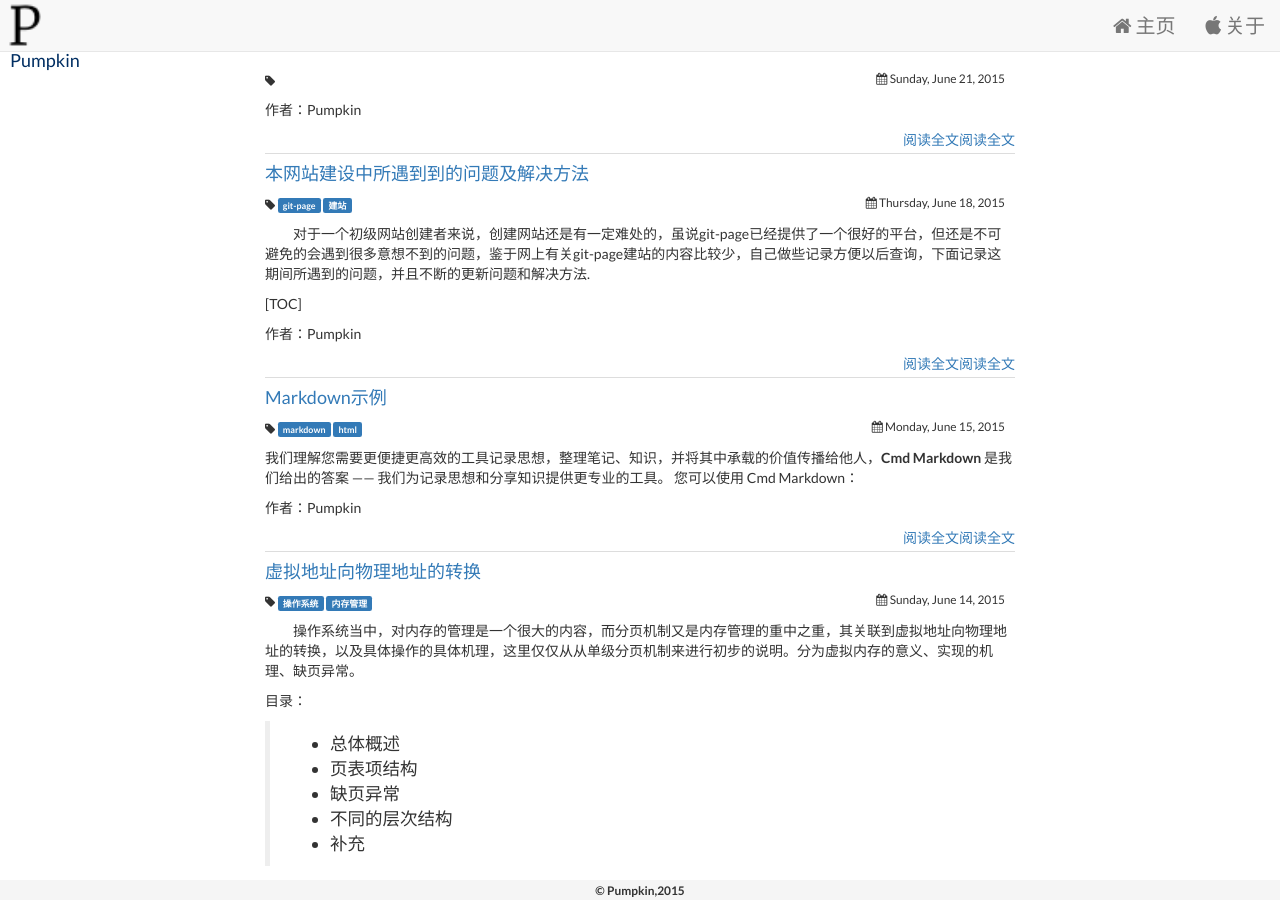
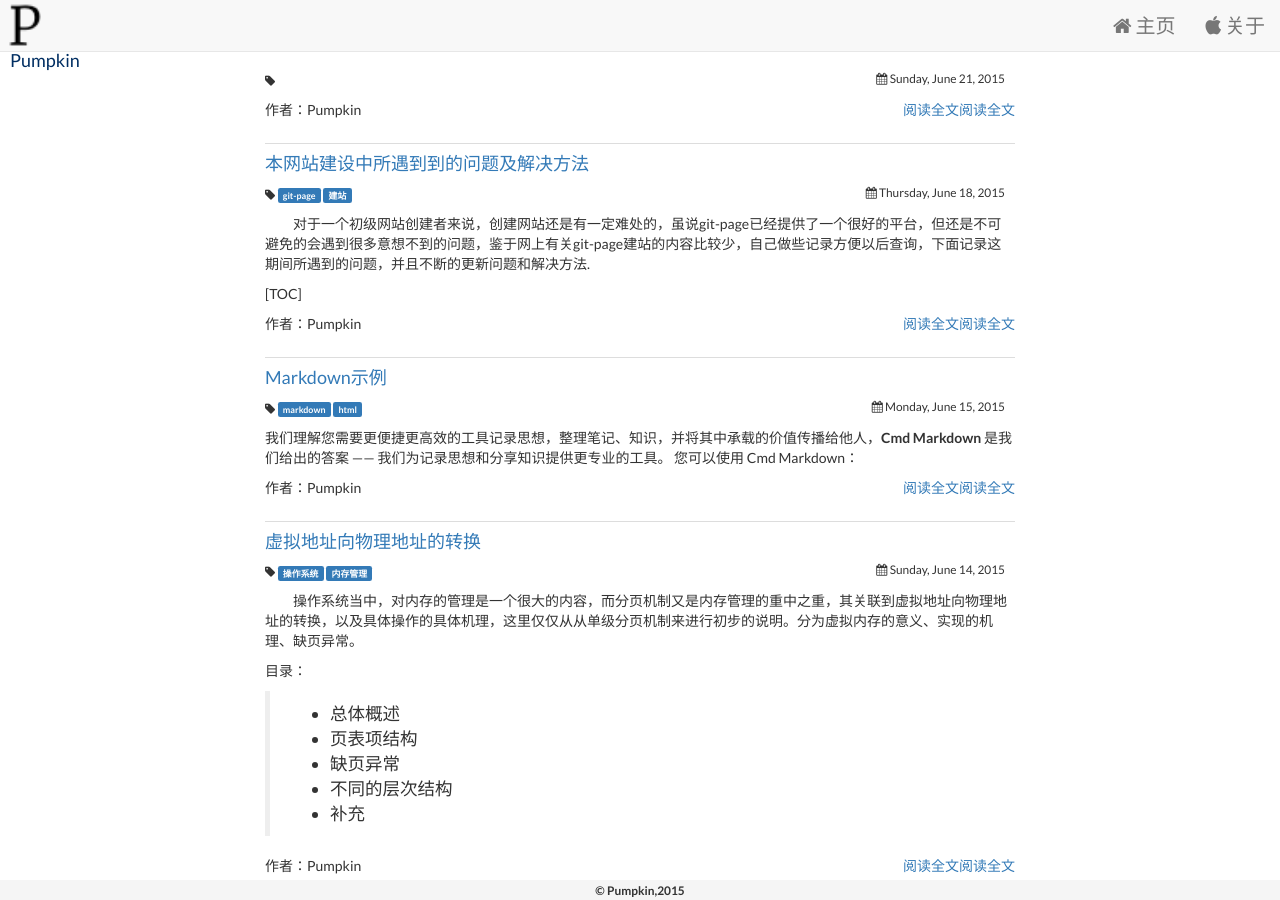
Before and after one commit to LarryBrick/jekyll_demo, a Jekyll site: the page built from index.html, in a window 1280 px wide and 900 px high. Built offline with Jekyll 4.4.1, drawn with Linux system fonts in a browser that asks for light colours; nearby versions of some CDN libraries.

Commit message:
测试首页博客显示的脚

```diff
--- a/index.html
+++ b/index.html
@@ -26,8 +26,7 @@ date: 2014-10-19 23:51
           alt="{{post.title}}"  class="pull-left img-responsive thumb margin10 img-thumbnail" />
         {% endif %}
         <article class=marginBotton10 "excerpt">{{post.excerpt}}</article>
-		<p clase="color=#gray">作者：Pumpkin</p>
-
+		作者：Pumpkin
         <a class="pull-right marginBottom10" href="{{post.url | prepend: site.baseurl }}">阅读全文</a>
         <a class="pull-right marginBottom10" href="{{post.url | prepend: site.baseurl }}">阅读全文</a>
       </div>
```
